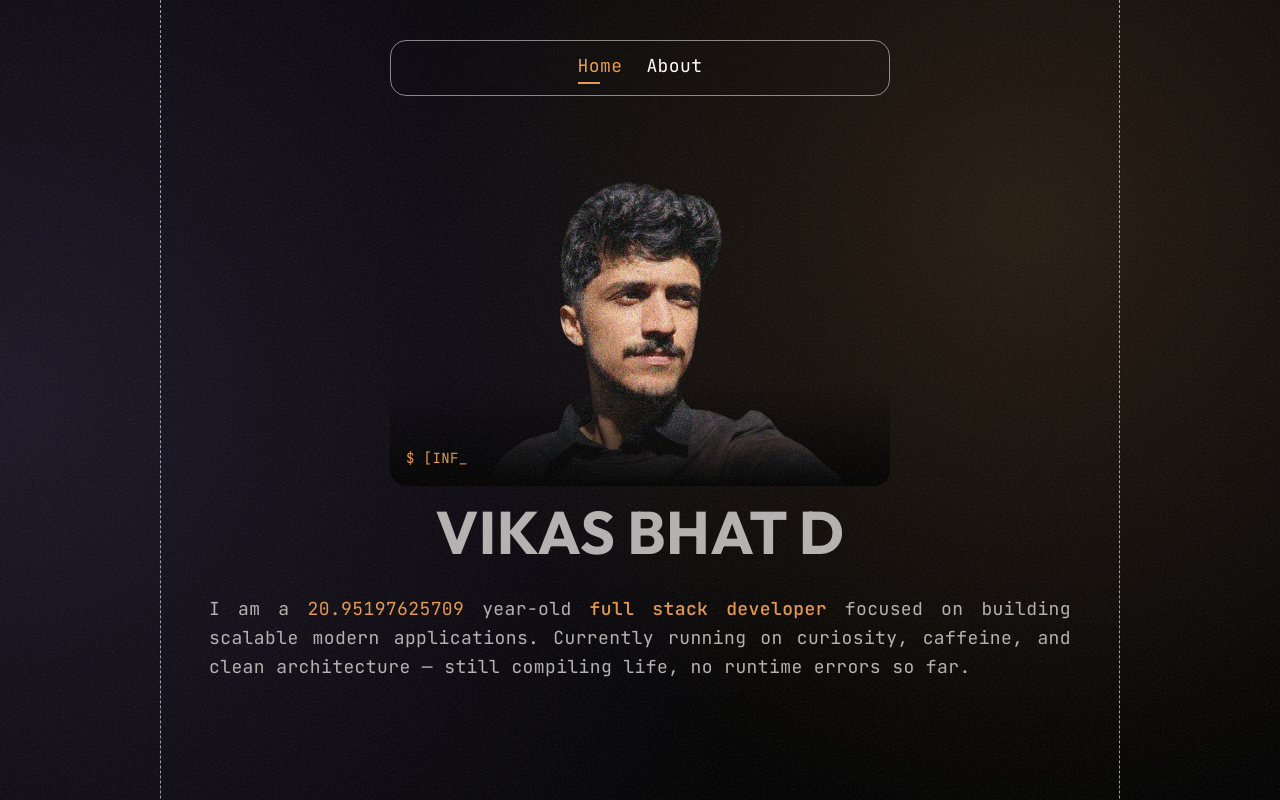
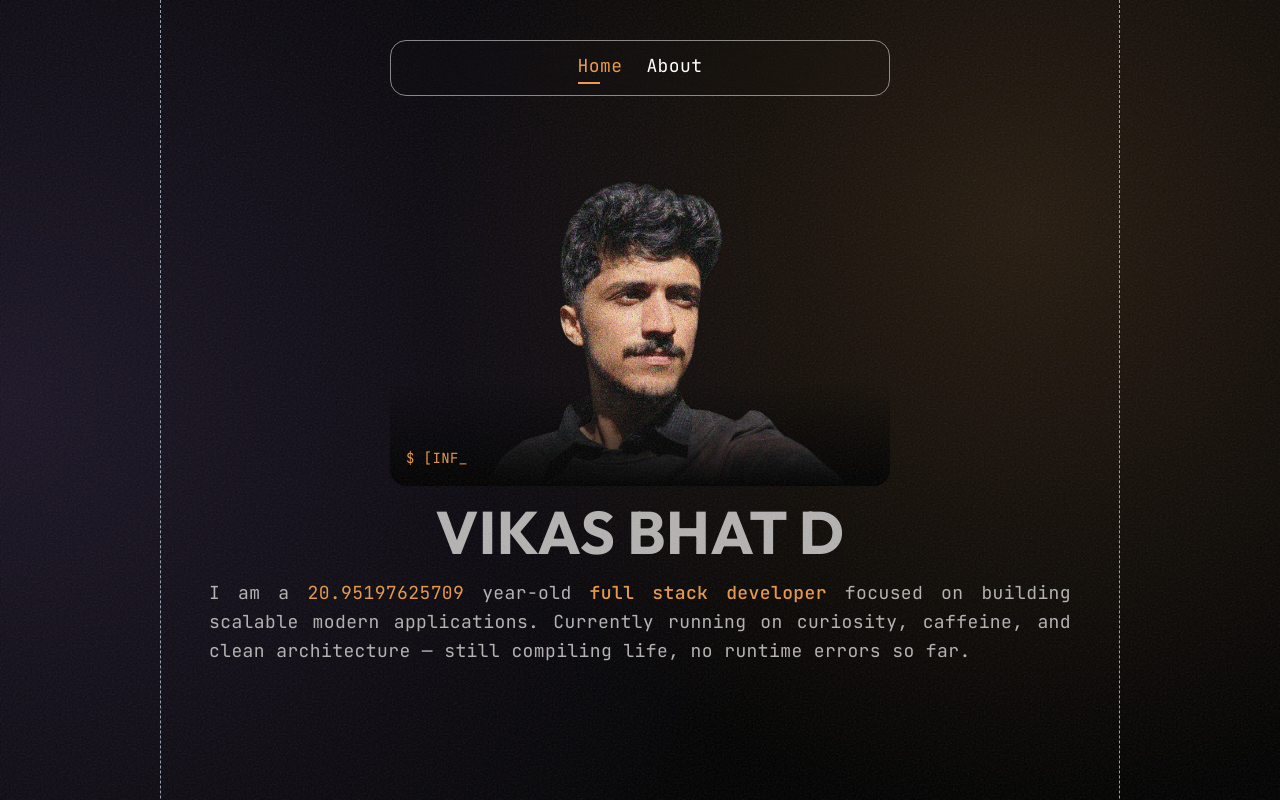
Before and after one commit to vikas-bhat-d/portfolio-v2, a Next.js app: page / in a window 1280 px wide. Shown: the top 800 px of the page. Built offline with nearby package versions, Linux system fonts and the light colour scheme.

Commit message:
modified something

```diff
--- a/components/hero.tsx
+++ b/components/hero.tsx
@@ -39,7 +39,7 @@ const Hero = () => {
             VIKAS BHAT D
           </h1>
         </div>
-        <div className="mt-4 max-w-4xl text-secondary text-md md:text-lg leading-relaxed text-justify">
+        <div className=" max-w-4xl text-secondary text-md md:text-lg leading-relaxed text-justify">
           I am a{" "}
           <LiveAge
             birthDate="2005-02-18T00:00:00"
```
